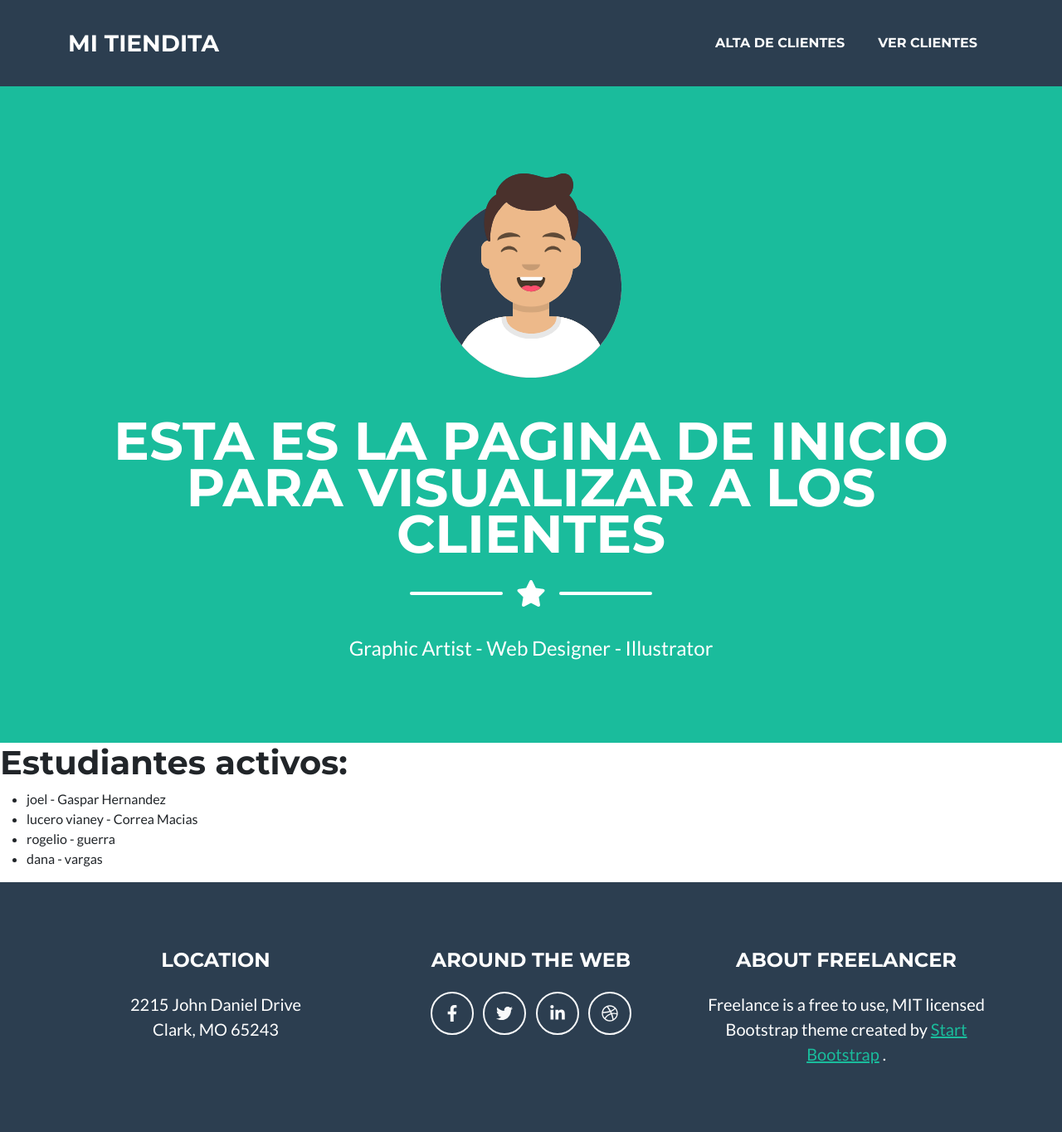
After one commit to eljoel333/TerceraPreEntrega-Gaspar, a Django app: page /AppCoder/clientes/ in a window 1280 px wide. The commit adds this page. Shown: the top 1364 px of the page at 83% size. Run offline with Django 4.2, Linux system fonts and the light colour scheme; data comes from the database, SQL or seed files in the repository; both versions use the stored data as it was after the commit; some libraries are stand-ins or nearby versions.

Commit message:
modificacion de vistas y model

```diff
--- a/AppCoder/admin.py
+++ b/AppCoder/admin.py
@@ -1,6 +1,6 @@
 from django.contrib import admin
 
-from .models import Curso, Entregable, Estudiante, Profesor
+from .models import Curso, Entregable, Estudiante, Profesor, Articulos, Clientes
 
 # Register your models here.
 
@@ -9,3 +9,5 @@ admin.site.register(Curso)
 admin.site.register(Entregable)
 admin.site.register(Estudiante)
 admin.site.register(Profesor)
+admin.site.register(Articulos)
+admin.site.register(Clientes)
--- a/AppCoder/models.py
+++ b/AppCoder/models.py
@@ -26,3 +26,15 @@ class Entregable(models.Model):
     nombre = models.CharField(max_length=50)
     fecha_entrega = models.DateField()
     entregado= models.BooleanField()
+
+
+class Clientes(models.Model):
+    nombreCliente = models.CharField(max_length=50)
+    apellidosCliente = models.CharField(max_length=50)
+    correoCliente = models.CharField(max_length=50)
+    adeuda=  models.BooleanField()
+
+class Articulos(models.Model):
+    claveArticulo = models.CharField(max_length=50)
+    descripcionArticulo = models.CharField(max_length=50)
+    numExistencia = models.IntegerField()
--- /dev/null
+++ b/AppCoder/templates/AppCoder/clientes.html
@@ -0,0 +1,12 @@
+{%extends "AppCoder/padre.html"%}
+
+{% load static%}
+{%block titulo%} esta es la pagina de inicio para visualizar a los Clientes{%endblock%}
+{%block contenido_que_cambia%}
+<h1>Estudiantes activos:</h1>
+<ul>
+    {% for est in misclientes %}
+        <li>{{est.nombreCliente}} - {{est.apellidosCliente}}</li>
+    {% endfor %}
+</ul>
+{% endblock %}
--- a/AppCoder/templates/AppCoder/padre.html
+++ b/AppCoder/templates/AppCoder/padre.html
@@ -24,20 +24,21 @@
         <!-- Navigation-->
         <nav class="navbar navbar-expand-lg bg-secondary text-uppercase fixed-top" id="mainNav">
             <div class="container">
-                <a class="navbar-brand" href="#page-top">Cursos</a>
+                <a class="navbar-brand" href="#page-top">Mi Tiendita</a>
                 <button class="navbar-toggler text-uppercase font-weight-bold bg-primary text-white rounded" type="button" data-bs-toggle="collapse" data-bs-target="#navbarResponsive" aria-controls="navbarResponsive" aria-expanded="false" aria-label="Toggle navigation">
                     Menu
                     <i class="fas fa-bars"></i>
                 </button>
                 <div class="collapse navbar-collapse" id="navbarResponsive">
                     <ul class="navbar-nav ms-auto">
-                        <li class="nav-item mx-0 mx-lg-1"><a class="nav-link py-3 px-0 px-lg-3 rounded" href="{% url 'profesores'%}">Profesores</a></li>
+                        <!-- <li class="nav-item mx-0 mx-lg-1"><a class="nav-link py-3 px-0 px-lg-3 rounded" href="{% url 'profesores'%}">Profesores</a></li>
                         <li class="nav-item mx-0 mx-lg-1"><a class="nav-link py-3 px-0 px-lg-3 rounded" href="{% url 'entregables'%}">Entregables</a></li>
                         <li class="nav-item mx-0 mx-lg-1"><a class="nav-link py-3 px-0 px-lg-3 rounded" href="{% url 'estudianteFormulario'%}">Alta de Estudiantes</a></li>
                         <li class="nav-item mx-0 mx-lg-1"><a class="nav-link py-3 px-0 px-lg-3 rounded" href="{% url 'estudiantes'%}">Ver Estudiantes</a></li>
                         <li class="nav-item mx-0 mx-lg-1"><a class="nav-link py-3 px-0 px-lg-3 rounded" href="{% url 'cursoFormulario'%}">Alta de Curso</a></li>
-                        <li class="nav-item mx-0 mx-lg-1"><a class="nav-link py-3 px-0 px-lg-3 rounded" href="{% url 'cursos'%}">Ver Cursos</a></li>
-
+                        <li class="nav-item mx-0 mx-lg-1"><a class="nav-link py-3 px-0 px-lg-3 rounded" href="{% url 'cursos'%}">Ver Cursos</a></li> -->
+                        <li class="nav-item mx-0 mx-lg-1"><a class="nav-link py-3 px-0 px-lg-3 rounded" href="{% url 'clienteFormulario'%}">Alta de Clientes</a></li>
+                        <li class="nav-item mx-0 mx-lg-1"><a class="nav-link py-3 px-0 px-lg-3 rounded" href="{% url 'clientes'%}">Ver Clientes</a></li>
                     </ul>
                 </div>
             </div>
--- a/AppCoder/urls.py
+++ b/AppCoder/urls.py
@@ -13,4 +13,7 @@ urlpatterns = [
     path('entregables/', entregables, name="entregables"),
     path('cursoFormulario/', cursoFormulario, name="cursoFormulario"),
     path('estudianteFormulario/', estudianteFormulario, name="estudianteFormulario"),
+    path('clienteFormulario/', clienteFormulario, name="clienteFormulario"),
+    path('clientes/', clientes, name="clientes"),
+
 ]
--- a/AppCoder/views.py
+++ b/AppCoder/views.py
@@ -75,3 +75,32 @@ def estudianteFormulario(request):
             return render(request, "AppCoder/estudianteFormulario.html", {"mensaje": "El estudiante fue dado de alta"})
         else:
             return render(request, "AppCoder/estudianteFormulario.html")
+
+
+
+def clienteFormulario(request):
+        if  request.method == 'POST':
+            nombre = request.POST["nombre"]
+            print(nombre)
+            apellidos = request.POST["apellidos"]
+            print(apellidos)
+
+            correo = request.POST["correo"]
+            print(correo)
+
+            adeuda = request.POST["adeuda"]
+            print(adeuda)
+
+
+            client = Clientes(nombreCliente = nombre, apellidosCliente = apellidos, correoCliente = correo, adeuda= adeuda)
+            client.save();
+
+            return render(request, "AppCoder/clienteFormulario.html", {"mensaje": "El cliente fue dado de alta"})
+
+        else:
+            est = Clientes.objects.all()
+            return render(request, "AppCoder/clienteFormulario.html")
+
+def clientes(request):
+        est = Clientes.objects.all()
+        return render(request, "AppCoder/clientes.html", {"misclientes":est})
```
Also changed, not shown: AppCoder/templates/AppCoder/clienteFormulario.html (added, +40 -0 lines), AppCoder/migrations/0002_articulos_clientes.py (added), db.sqlite3.
